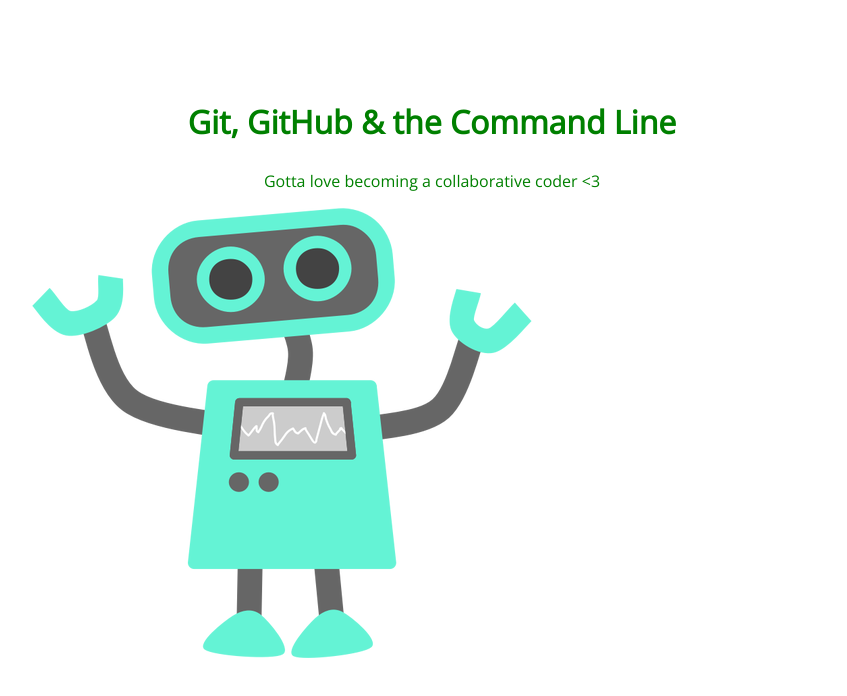
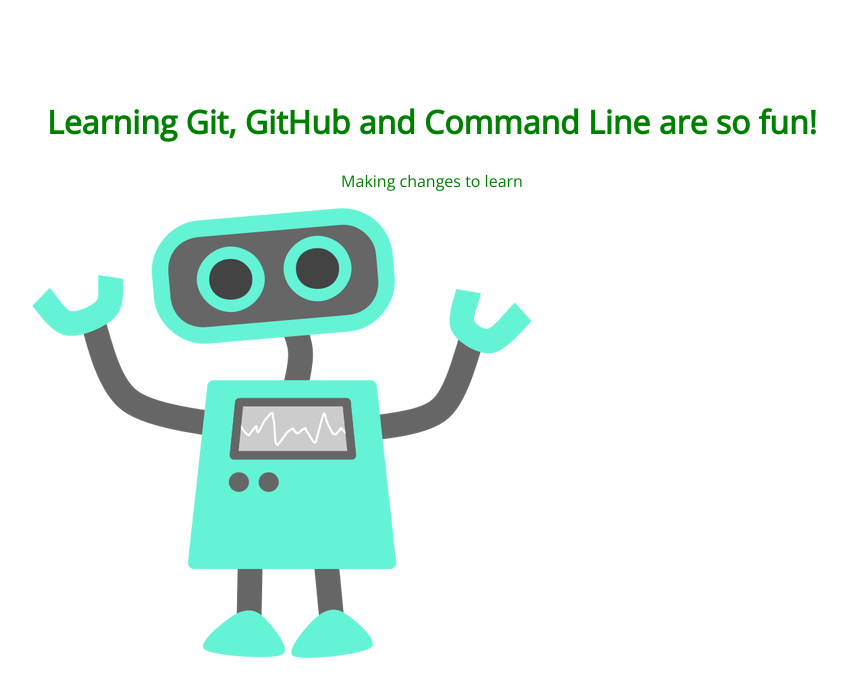
Before and after one commit to melrey/105-project, a plain HTML site: page index.html in a window 1280 px wide. Shown: the whole page, without its empty margins (208-1055 px from the left). Drawn offline with nearby package versions, Linux system fonts and the light colour scheme.

Commit message:
changed index

```diff
--- a/index.html
+++ b/index.html
@@ -8,8 +8,8 @@
 </head>
 <body>
 	<section>
-		<h1>Git, GitHub & the Command Line</h1>
-		<p>Gotta love becoming a collaborative coder <3</p>
+		<h1>Learning Git, GitHub and Command Line are so fun!</h1>
+		<p>Making changes to learn</p>
 		<img src="img/happy-blue-robot.png">
 	</section>
 </body>
```
